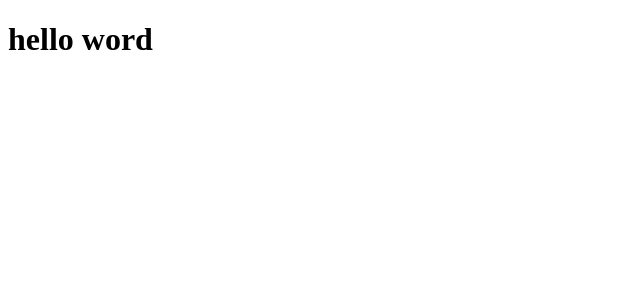
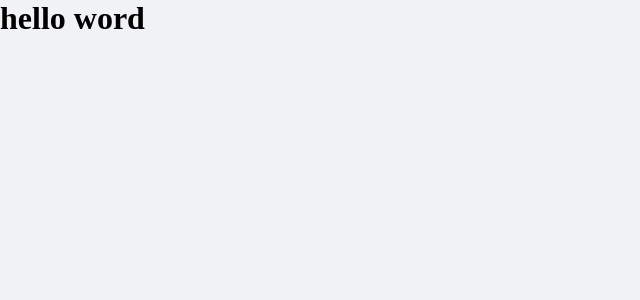
Before and after one commit to leonardobrm/dtmoney, a React (Create React App) app: page / in a window 1280 px wide. Shown: the top 300 px of the page, without its empty margins (0-640 px from the left). Built offline with nearby package versions, Linux system fonts and the light colour scheme.

Commit message:
:rocket: Added global styles

```diff
--- a/package.json
+++ b/package.json
@@ -6,6 +6,7 @@
     "react": "^17.0.1",
     "react-dom": "^17.0.1",
     "react-scripts": "4.0.3",
+    "styled-components": "^5.2.1",
     "web-vitals": "^1.0.1"
   },
   "devDependencies": {
@@ -16,6 +17,7 @@
     "@types/node": "^12.0.0",
     "@types/react": "^17.0.0",
     "@types/react-dom": "^17.0.0",
+    "@types/styled-components": "^5.1.9",
     "typescript": "^4.1.2"
   },
   "scripts": {
--- a/src/App.tsx
+++ b/src/App.tsx
@@ -1,7 +1,14 @@
 import React from 'react';
+import { GlobalStyle } from './styles/global';
+
 
 const App: React.FC = () => {
-  return <h1>hello word</h1>;
+  return (
+    <>
+      <h1>hello word</h1>
+      <GlobalStyle />
+    </>
+  );
 };
 
 export default App;
--- /dev/null
+++ b/src/styles/global.ts
@@ -0,0 +1,44 @@
+import { createGlobalStyle } from 'styled-components';
+
+export const GlobalStyle = createGlobalStyle`
+
+  :root {
+    --background: #f0f2f5;
+    --red: #E52E4D;
+    --blue: #5429CC;
+    --blue-light: #6933FF;
+    --text-title: #363F5F;
+    --text-body: #969CB3;
+    --shape: #FFFFFF;
+  }
+
+  * {
+    margin: 0;
+    padding: 0;
+    box-sizing: border-box;
+  }
+
+  html {
+    @media(max-width: 1080px){
+      font-size: 93.75%;
+    }
+
+    @media(max-width: 720px){
+      font-size: 87.5%;
+    }
+  }
+
+  body {
+    background: var(--background);
+    -webkit-font-smoothing: antialiased;
+  }
+
+  button {
+    cursor: pointer;
+  }
+
+  [disabled] {
+    opacity: 0.6;
+    cursor: not-allowed;
+  }
+`;
```
Also changed, not shown: 1 other file (tests, documents, lock files or other folders).
